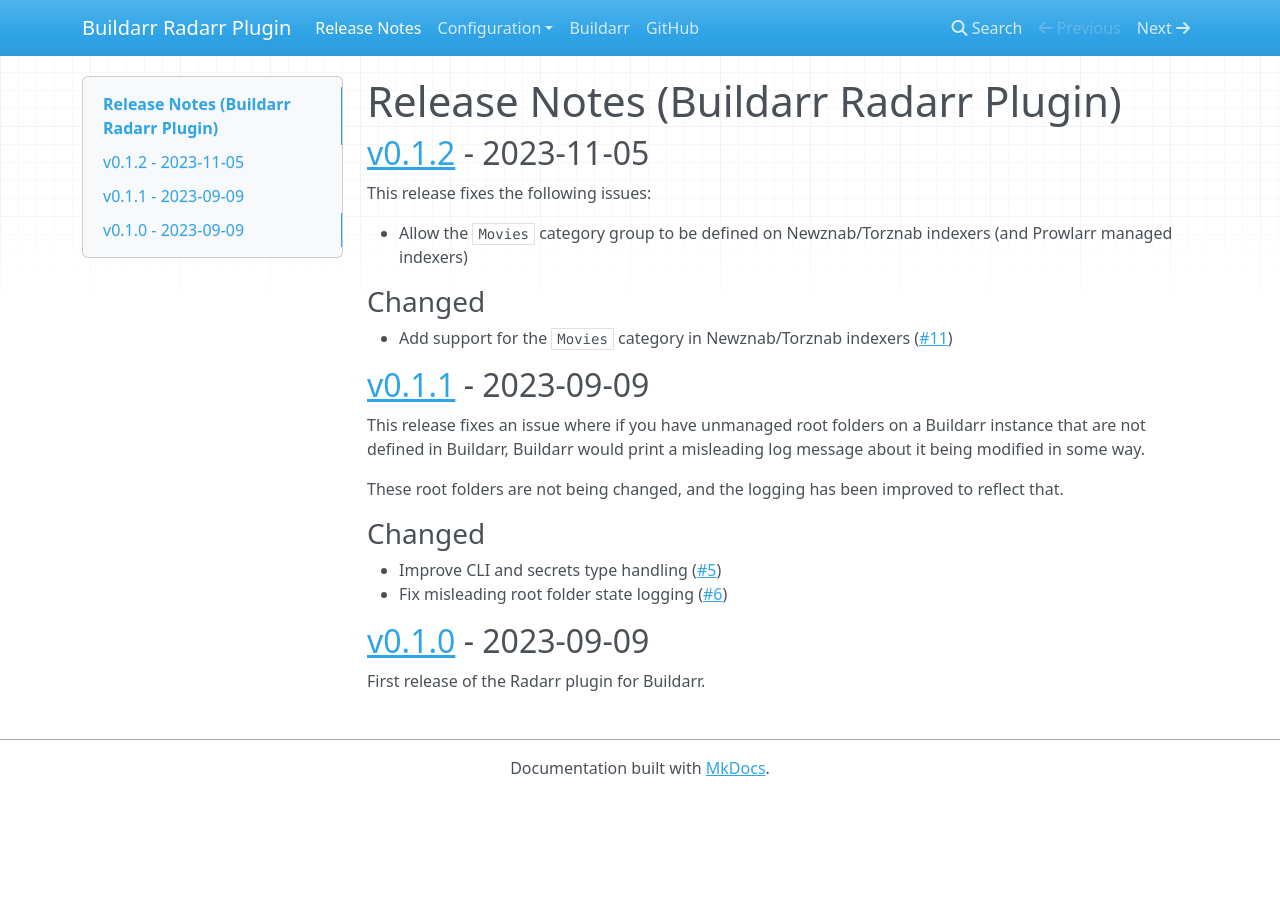
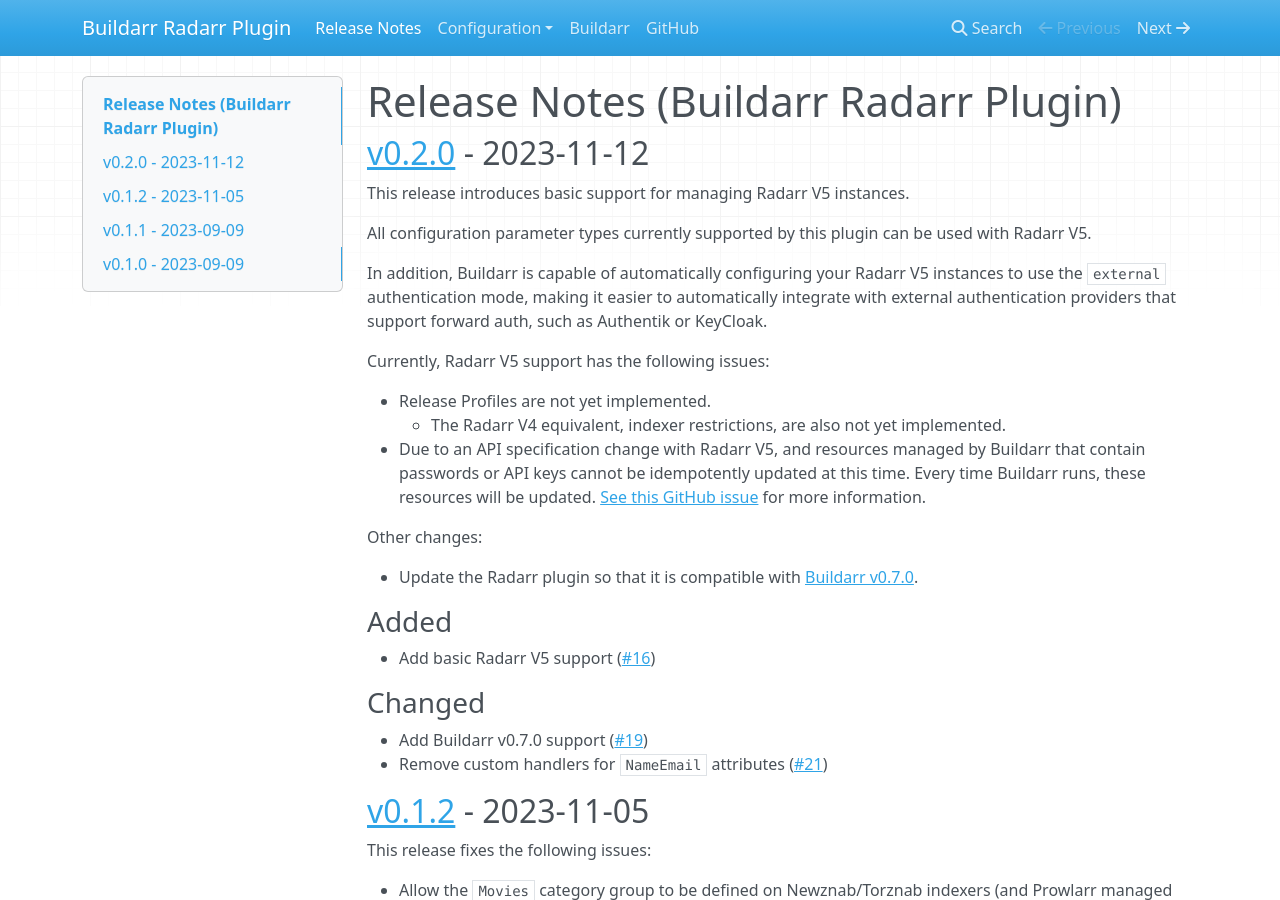
Before and after one commit to rebuildarr/buildarr-radarr, an MkDocs documentation site: the page built from docs/release-notes.md, in a window 1280 px wide and 900 px high. Built offline with MkDocs 1.6.1, drawn with Linux system fonts in a browser that asks for light colours; nearby versions of some CDN libraries.

Commit message:
Tag v0.2.0 (#23)
* Bump version
* Add release notes
* Update docs

```diff
--- a/docs/release-notes.md
+++ b/docs/release-notes.md
@@ -1,4 +1,33 @@
 # Release Notes (Buildarr Radarr Plugin)
+
+## [v0.2.0](https://github.com/buildarr/buildarr-radarr/releases/tag/v0.2.0) - 2023-11-12
+
+This release introduces basic support for managing Radarr V5 instances.
+
+All configuration parameter types currently supported by this plugin can be used with Radarr V5.
+
+In addition, Buildarr is capable of automatically configuring your Radarr V5 instances to use the `external` authentication mode,
+making it easier to automatically integrate with external authentication providers that support forward auth, such as Authentik or KeyCloak.
+
+Currently, Radarr V5 support has the following issues:
+
+* Release Profiles are not yet implemented.
+    * The Radarr V4 equivalent, indexer restrictions, are also not yet implemented.
+* Due to an API specification change with Radarr V5, and resources managed by Buildarr that contain passwords or API keys cannot be idempotently updated at this time. Every time Buildarr runs, these resources will be updated. [See this GitHub issue](https://github.com/buildarr/buildarr-radarr/issues/20) for more information.
+
+Other changes:
+
+* Update the Radarr plugin so that it is compatible with [Buildarr v0.7.0](https://buildarr.github.io/release-notes/#v070-2023-11-12).
+
+### Added
+
+* Add basic Radarr V5 support ([#16](https://github.com/buildarr/buildarr-radarr/pull/16))
+
+### Changed
+
+* Add Buildarr v0.7.0 support ([#19](https://github.com/buildarr/buildarr-radarr/pull/19))
+* Remove custom handlers for `NameEmail` attributes ([#21](https://github.com/buildarr/buildarr-radarr/pull/21))
+
 
 ## [v0.1.2](https://github.com/buildarr/buildarr-radarr/releases/tag/v0.1.2) - 2023-11-05
 
--- a/pyproject.toml
+++ b/pyproject.toml
@@ -7,7 +7,7 @@
 
 [tool.poetry]
 name = "buildarr-radarr"
-version = "0.1.2"
+version = "0.2.0"
 description = "Radarr movie PVR plugin for Buildarr "
 authors = ["Callum Dickinson <callum.dickinson.nz@gmail.com>"]
 license = "GPL-3.0-or-later"
```
Also changed, not shown: README.md (+2 -0 lines), docs/index.md (+2 -0 lines).
